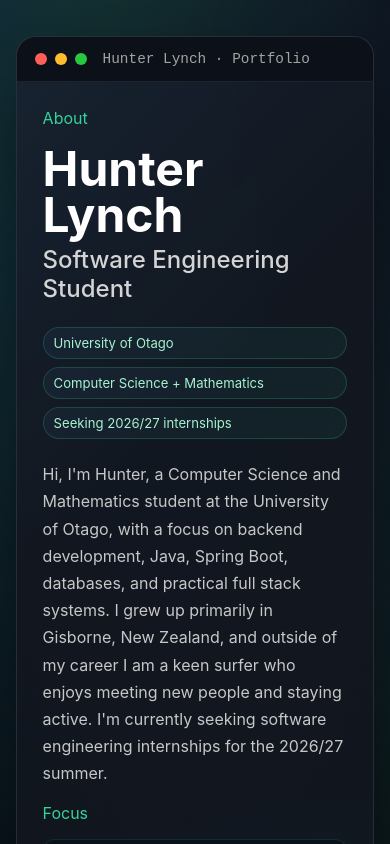
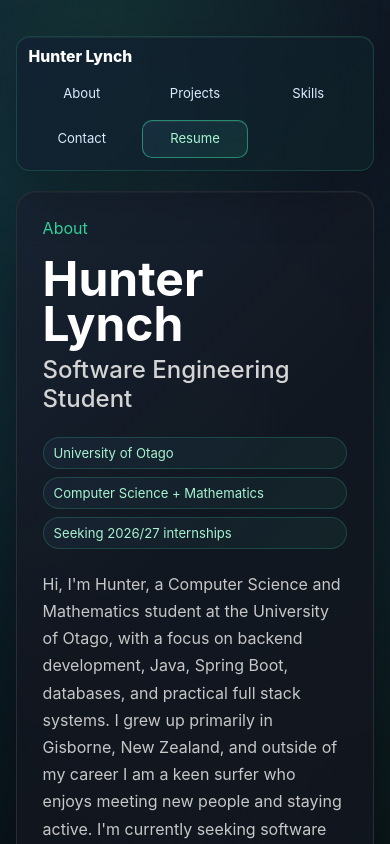
Before and after one commit to HunterLynch0/portfolio-site, a React (Vite) app: page / in a window 390 px wide. Shown: the top 844 px of the page. Built offline with nearby package versions, Linux system fonts and the light colour scheme; no server answers.

Commit message:
remove custom curser and add header with anchors

```diff
--- a/src/App.jsx
+++ b/src/App.jsx
@@ -1,4 +1,4 @@
-import { useCallback, useEffect, useRef, useState } from "react";
+import { useCallback, useEffect, useState } from "react";
 import DinoGame from "./DinoGame";
 import IntroScreen from "./IntroScreen";
 import {
@@ -213,141 +213,9 @@ function getHeatmapMonthLabels(heatmap) {
 
 function App() {
   const [isIntroActive, setIsIntroActive] = useState(true);
-  const [cursorPosition, setCursorPosition] = useState({ x: 0, y: 0 });
-  const [cursorVisible, setCursorVisible] = useState(false);
-  const [cursorActive, setCursorActive] = useState(false);
   const [openProjectIds, setOpenProjectIds] = useState(() => new Set());
   const [githubHeatmap, setGithubHeatmap] = useState(() => buildHeatmapData());
   const [githubContributionTotal, setGithubContributionTotal] = useState(null);
-
-  const cursorInfoRef = useRef({
-    x: 0,
-    y: 0,
-    visible: false,
-  });
-
-  const cursorActiveRef = useRef(false);
-  const lastTechHoverRef = useRef(null);
-
-  useEffect(() => {
-    let targetX = 0;
-    let targetY = 0;
-    let currentX = 0;
-    let currentY = 0;
-    let animationFrame;
-
-    const clearTechHover = (element) => {
-      if (!element) return;
-
-      const relatedElements = [
-        element,
-        element.previousElementSibling,
-        element.previousElementSibling?.previousElementSibling,
-        element.nextElementSibling,
-        element.nextElementSibling?.nextElementSibling,
-      ];
-
-      relatedElements.forEach((item) => {
-        item?.classList.remove("tech-hovered", "tech-near", "tech-far");
-      });
-    };
-
-    const applyTechHover = (element) => {
-      if (!element) return;
-
-      element.classList.add("tech-hovered");
-
-      element.previousElementSibling?.classList.add("tech-near");
-      element.nextElementSibling?.classList.add("tech-near");
-
-      element.previousElementSibling?.previousElementSibling?.classList.add("tech-far");
-      element.nextElementSibling?.nextElementSibling?.classList.add("tech-far");
-    };
-
-    const updateElementUnderCursor = () => {
-      const { x, y, visible } = cursorInfoRef.current;
-
-      if (!visible) return;
-
-      const elementUnderCursor = document.elementFromPoint(x, y);
-
-      const hoverTarget = elementUnderCursor?.closest(
-          "a, button, .dino-game, .tech-track span"
-      );
-
-      const techTarget = hoverTarget?.matches(".tech-track span")
-          ? hoverTarget
-          : null;
-
-      if (lastTechHoverRef.current !== techTarget) {
-        clearTechHover(lastTechHoverRef.current);
-
-        if (techTarget) {
-          applyTechHover(techTarget);
-        }
-
-        lastTechHoverRef.current = techTarget;
-      }
-
-      const nextCursorActive = Boolean(hoverTarget);
-
-      if (cursorActiveRef.current !== nextCursorActive) {
-        cursorActiveRef.current = nextCursorActive;
-        setCursorActive(nextCursorActive);
-      }
-    };
-
-    const moveCursor = (event) => {
-      targetX = event.clientX;
-      targetY = event.clientY;
-
-      cursorInfoRef.current = {
-        x: event.clientX,
-        y: event.clientY,
-        visible: true,
-      };
-
-      setCursorPosition({ x: event.clientX, y: event.clientY });
-      setCursorVisible(true);
-    };
-
-    const animate = () => {
-      currentX += (targetX - currentX) * 0.03;
-      currentY += (targetY - currentY) * 0.03;
-
-      document.documentElement.style.setProperty("--glow-x", `${currentX}px`);
-      document.documentElement.style.setProperty("--glow-y", `${currentY}px`);
-
-      updateElementUnderCursor();
-
-      animationFrame = requestAnimationFrame(animate);
-    };
-
-    const hideCursor = () => {
-      cursorInfoRef.current.visible = false;
-
-      setCursorVisible(false);
-      setCursorActive(false);
-
-      cursorActiveRef.current = false;
-
-      clearTechHover(lastTechHoverRef.current);
-      lastTechHoverRef.current = null;
-    };
-
-    window.addEventListener("pointermove", moveCursor);
-    window.addEventListener("pointerleave", hideCursor);
-
-    animate();
-
-    return () => {
-      window.removeEventListener("pointermove", moveCursor);
-      window.removeEventListener("pointerleave", hideCursor);
-      cancelAnimationFrame(animationFrame);
-
-      clearTechHover(lastTechHoverRef.current);
-    };
-  }, []);
 
   useEffect(() => {
     let ignoreResponse = false;
@@ -385,10 +253,6 @@ function App() {
       : `${githubContributionTotal} contributions in the last year`;
   const githubMonthLabels = getHeatmapMonthLabels(githubHeatmap);
 
-  const cursorClassName = `custom-cursor ${cursorVisible ? "visible" : ""} ${
-      cursorActive ? "active" : ""
-  }`;
-
   const toggleProjectArchitecture = (projectId) => {
     setOpenProjectIds((currentOpenProjectIds) => {
       const nextOpenProjectIds = new Set(currentOpenProjectIds);
@@ -411,42 +275,38 @@ function App() {
       <>
         <IntroScreen onComplete={handleIntroComplete} />
 
-        <div
-            className={`${cursorClassName} cursor-ring`}
-            style={{
-              left: `${cursorPosition.x}px`,
-              top: `${cursorPosition.y}px`,
-            }}
-        ></div>
-
-        <div
-            className={`${cursorClassName} cursor-dot`}
-            style={{
-              left: `${cursorPosition.x}px`,
-              top: `${cursorPosition.y}px`,
-            }}
-        ></div>
-
         <main
             className={`page ${isIntroActive ? "page-intro-hidden" : ""}`}
             inert={isIntroActive ? "" : undefined}
             aria-hidden={isIntroActive ? "true" : undefined}
         >
-          <section className="hero-grid">
+          <header className="site-header">
+            <a className="site-brand" href="#about" aria-label="Hunter Lynch home">
+              Hunter Lynch
+            </a>
+
+            <nav className="site-nav" aria-label="Primary navigation">
+              <a href="#about">About</a>
+              <a href="#projects">Projects</a>
+              <a href="#skills">Skills</a>
+              <a href="#contact">Contact</a>
+              <a
+                  href="/Resume.pdf"
+                  target="_blank"
+                  rel="noopener noreferrer"
+                  className="site-nav-resume"
+              >
+                Resume
+              </a>
+            </nav>
+          </header>
+
+          <section id="about" className="hero-grid" aria-labelledby="about-heading">
             <div className="terminal">
-              <div className="terminal-header">
-                <div className="buttons">
-                  <span></span>
-                  <span></span>
-                  <span></span>
-                </div>
-                <p>Hunter Lynch · Portfolio</p>
-              </div>
-
               <div className="terminal-body">
                 <p className="label">About</p>
 
-                <h1>Hunter Lynch</h1>
+                <h1 id="about-heading">Hunter Lynch</h1>
                 <h2>Software Engineering Student</h2>
 
                 <div className="hero-status-row" aria-label="Profile highlights">
@@ -488,9 +348,6 @@ function App() {
                   >
                     View Resume
                   </a>
-                  <a href="#projects">Projects</a>
-                  <a href="#skills">Skills</a>
-                  <a href="#contact">Contact</a>
                 </div>
               </div>
             </div>
--- a/src/IntroScreen.jsx
+++ b/src/IntroScreen.jsx
@@ -34,7 +34,6 @@ function IntroScreen({ onComplete }) {
         <div className="intro-grid"></div>
 
         <div className="intro-title-shell">
-          <span className="intro-system-line" aria-hidden="true">PORTFOLIO_BOOT</span>
           <div className="intro-name" data-text="Hunter Lynch" aria-hidden="true">
             Hunter Lynch
           </div>
--- a/src/index.css
+++ b/src/index.css
@@ -12,6 +12,12 @@
 
 html {
   scroll-behavior: smooth;
+}
+
+@media (prefers-reduced-motion: reduce) {
+  html {
+    scroll-behavior: auto;
+  }
 }
 
 body {
@@ -649,6 +655,108 @@ a {
   pointer-events: none;
 }
 
+.site-header {
+  position: sticky;
+  top: 18px;
+  z-index: 1000;
+  display: flex;
+  align-items: center;
+  justify-content: space-between;
+  gap: 18px;
+  width: 100%;
+  margin: 0 0 24px;
+  border: 1px solid rgba(var(--accent-green-rgb), 0.2);
+  border-radius: 18px;
+  padding: 10px 12px 10px 16px;
+  background:
+          linear-gradient(135deg, rgba(var(--accent-blue-rgb), 0.08), rgba(var(--accent-green-rgb), 0.07)),
+          rgba(10, 16, 26, 0.74);
+  box-shadow:
+          0 18px 52px rgba(0, 0, 0, 0.28),
+          inset 0 1px 0 rgba(255, 255, 255, 0.06);
+  backdrop-filter: blur(18px);
+  -webkit-backdrop-filter: blur(18px);
+}
+
+.site-brand {
+  flex: 0 0 auto;
+  color: #ffffff;
+  font-size: 0.98rem;
+  font-weight: 760;
+  letter-spacing: 0;
+  line-height: 1;
+}
+
+.site-nav {
+  display: flex;
+  flex: 1 1 auto;
+  flex-wrap: wrap;
+  align-items: center;
+  justify-content: flex-end;
+  gap: 6px;
+  min-width: 0;
+}
+
+.site-nav a {
+  display: inline-flex;
+  align-items: center;
+  justify-content: center;
+  min-height: 36px;
+  border: 1px solid transparent;
+  border-radius: 10px;
+  padding: 8px 10px;
+  color: #dbeafe;
+  font-size: 0.9rem;
+  line-height: 1;
+  transition:
+          border-color 0.2s ease,
+          background 0.2s ease,
+          color 0.2s ease,
+          box-shadow 0.2s ease,
+          transform 0.2s ease;
+}
+
+.site-nav a:hover,
+.site-nav a:focus-visible,
+.site-brand:hover,
+.site-brand:focus-visible {
+  color: var(--accent-mint);
+}
+
+.site-nav a:hover,
+.site-nav a:focus-visible {
+  border-color: rgba(var(--accent-green-rgb), 0.5);
+  background: rgba(var(--accent-green-rgb), 0.075);
+  box-shadow: 0 10px 24px rgba(var(--accent-green-rgb), 0.1);
+  transform: translateY(-1px);
+}
+
+.site-brand:focus-visible,
+.site-nav a:focus-visible {
+  outline: 2px solid rgba(var(--accent-green-rgb), 0.88);
+  outline-offset: 3px;
+}
+
+.site-nav-resume {
+  border-color: rgba(var(--accent-green-rgb), 0.56) !important;
+  background:
+          linear-gradient(135deg, rgba(var(--accent-blue-rgb), 0.08), rgba(var(--accent-green-rgb), 0.1)) !important;
+  color: var(--accent-mint) !important;
+  box-shadow: inset 0 1px 0 rgba(255, 255, 255, 0.06);
+}
+
+.site-nav-resume:hover,
+.site-nav-resume:focus-visible {
+  border-color: rgba(var(--accent-green-rgb), 0.86) !important;
+  background:
+          linear-gradient(135deg, rgba(var(--accent-blue-rgb), 0.14), rgba(var(--accent-green-rgb), 0.18)) !important;
+}
+
+.hero-grid,
+.section {
+  scroll-margin-top: 112px;
+}
+
 .hero-grid {
   display: grid;
   grid-template-columns: minmax(0, 1.18fr) minmax(320px, 0.82fr);
@@ -687,45 +795,6 @@ a {
   z-index: 1;
 }
 
-.terminal-header {
-  display: flex;
-  align-items: center;
-  gap: 16px;
-  background: rgba(12, 16, 24, 0.96);
-  padding: 14px 18px;
-  border-bottom: 1px solid rgba(255, 255, 255, 0.08);
-}
-
-.terminal-header p {
-  margin: 0;
-  color: #a3a3a3;
-  font-size: 0.9rem;
-}
-
-.buttons {
-  display: flex;
-  gap: 8px;
-}
-
-.buttons span {
-  width: 12px;
-  height: 12px;
-  border-radius: 50%;
-}
-
-/* Mac-style terminal dots */
-.buttons span:nth-child(1) {
-  background: #ff5f57;
-}
-
-.buttons span:nth-child(2) {
-  background: #ffbd2e;
-}
-
-.buttons span:nth-child(3) {
-  background: #28c840;
-}
-
 .terminal-body,
 .preview-card,
 .section {
@@ -743,7 +812,6 @@ a {
 }
 
 /* Keep only the code-like details monospace. */
-.terminal-header,
 .command,
 .prompt,
 .score-board,
@@ -795,6 +863,11 @@ h2 {
   background: rgba(96, 165, 250, 0.08);
   transform: translateY(-2px);
   box-shadow: 0 12px 30px rgba(96, 165, 250, 0.1);
+}
+
+.actions a:focus-visible {
+  outline: 2px solid rgba(var(--accent-green-rgb), 0.88);
+  outline-offset: 3px;
 }
 
 /* Resume button: normally looks like the other buttons' hover state */
@@ -1914,6 +1987,35 @@ h2 {
 }
 
 @media (max-width: 620px) {
+  .site-header {
+    top: 10px;
+    display: grid;
+    grid-template-columns: 1fr;
+    gap: 10px;
+    margin-bottom: 20px;
+    border-radius: 14px;
+    padding: 12px;
+  }
+
+  .site-nav {
+    display: grid;
+    width: 100%;
+    grid-template-columns: repeat(3, minmax(0, 1fr));
+    gap: 7px;
+  }
+
+  .site-nav a {
+    min-width: 0;
+    min-height: 38px;
+    padding: 8px 6px;
+    font-size: 0.82rem;
+  }
+
+  .hero-grid,
+  .section {
+    scroll-margin-top: 132px;
+  }
+
   .project-card-header,
   .project-actions {
     display: grid;
@@ -2489,182 +2591,6 @@ h2 {
   }
 }
 
-/* Custom layered orbit cursor */
-@media (hover: hover) and (pointer: fine) {
-  body,
-  body * {
-    cursor: none !important;
-  }
-
-  .custom-cursor {
-    position: fixed;
-    top: 0;
-    left: 0;
-    pointer-events: none;
-    z-index: 9999;
-    border-radius: 50%;
-    opacity: 0;
-    transform: translate(-50%, -50%);
-    will-change: left, top, opacity, transform;
-  }
-
-  .custom-cursor.visible {
-    opacity: 1;
-  }
-
-  .cursor-dot {
-    width: 6px;
-    height: 6px;
-    border-radius: 2px;
-    border: 1px solid rgba(3, 7, 18, 0.35);
-    background: #eff6ff;
-    box-shadow:
-            0 0 0 1px rgba(219, 234, 254, 0.18),
-            0 0 16px rgba(96, 165, 250, 1),
-            0 0 32px rgba(96, 165, 250, 0.3);
-    transform: translate(-50%, -50%) rotate(45deg);
-    transition:
-            opacity 0.16s ease,
-            transform 0.18s ease,
-            background 0.18s ease,
-            box-shadow 0.18s ease;
-  }
-
-  .cursor-ring {
-    width: 36px;
-    height: 36px;
-    border: 1px solid rgba(147, 197, 253, 0.38);
-    background:
-            radial-gradient(circle, rgba(96, 165, 250, 0.1) 0 18%, transparent 19%),
-            rgba(96, 165, 250, 0.02);
-    box-shadow:
-            inset 0 0 16px rgba(96, 165, 250, 0.08),
-            0 0 0 1px rgba(219, 234, 254, 0.08),
-            0 0 30px rgba(96, 165, 250, 0.2);
-    opacity: 0;
-    transform: translate(-50%, -50%) rotate(0deg);
-    transition:
-            opacity 0.16s ease,
-            width 0.18s ease,
-            height 0.18s ease,
-            border-color 0.18s ease,
-            transform 0.18s ease,
-            background 0.18s ease,
-            box-shadow 0.18s ease;
-  }
-
-  .cursor-ring::before,
-  .cursor-ring::after {
-    content: "";
-    position: absolute;
-    border-radius: 50%;
-    pointer-events: none;
-    transition:
-            opacity 0.18s ease,
-            border-color 0.18s ease,
-            background 0.18s ease,
-            box-shadow 0.18s ease,
-            transform 0.18s ease;
-  }
-
-  .cursor-ring::before {
-    inset: -5px;
-    background: conic-gradient(
-            from 20deg,
-            rgba(191, 219, 254, 0.88) 0deg 30deg,
-            transparent 30deg 104deg,
-            rgba(96, 165, 250, 0.82) 104deg 146deg,
-            transparent 146deg 250deg,
-            rgba(147, 197, 253, 0.62) 250deg 286deg,
-            transparent 286deg 360deg
-    );
-    -webkit-mask: radial-gradient(circle, transparent 0 56%, #000 58% 66%, transparent 68%);
-    mask: radial-gradient(circle, transparent 0 56%, #000 58% 66%, transparent 68%);
-    opacity: 0.82;
-    animation: cursorOrbitSweep 10s linear infinite;
-    will-change: transform;
-  }
-
-  .cursor-ring::after {
-    top: 50%;
-    left: 50%;
-    width: 4px;
-    height: 4px;
-    background: #60a5fa;
-    box-shadow:
-            17px 0 0 rgba(191, 219, 254, 0.76),
-            -17px 0 0 rgba(96, 165, 250, 0.52),
-            0 0 16px rgba(96, 165, 250, 0.88);
-    transform: translate(-50%, -50%);
-    animation: cursorOrbitMarkers 14s linear infinite reverse;
-    will-change: transform;
-  }
-
-  .cursor-ring.visible {
-    opacity: 0.84;
-  }
-
-  .cursor-dot.active {
-    transform: translate(-50%, -50%) rotate(225deg) scale(1.05);
-    background: #ffffff;
-    box-shadow: 0 0 24px rgba(191, 219, 254, 0.95);
-  }
-
-  .cursor-ring.active {
-    width: 48px;
-    height: 48px;
-    border-color: rgba(191, 219, 254, 0.54);
-    opacity: 1;
-    transform: translate(-50%, -50%) rotate(210deg);
-    background:
-            radial-gradient(circle, rgba(191, 219, 254, 0.12) 0 16%, transparent 17%),
-            rgba(96, 165, 250, 0.03);
-    box-shadow:
-            inset 0 0 22px rgba(96, 165, 250, 0.09),
-            0 0 38px rgba(96, 165, 250, 0.24);
-  }
-
-  .cursor-ring.active::before {
-    opacity: 1;
-    animation-duration: 6.5s;
-  }
-
-  .cursor-ring.active::after {
-    background: #bfdbfe;
-    box-shadow:
-            23px 0 0 rgba(191, 219, 254, 0.76),
-            -23px 0 0 rgba(96, 165, 250, 0.5),
-            0 0 18px rgba(191, 219, 254, 0.84);
-    animation-duration: 9s;
-  }
-}
-
-@keyframes cursorOrbitSweep {
-  from {
-    transform: rotate(0deg);
-  }
-
-  to {
-    transform: rotate(360deg);
-  }
-}
-
-@keyframes cursorOrbitMarkers {
-  from {
-    transform: translate(-50%, -50%) rotate(0deg);
-  }
-
-  to {
-    transform: translate(-50%, -50%) rotate(360deg);
-  }
-}
-
-@media (hover: none), (pointer: coarse), (max-width: 850px) {
-  .custom-cursor {
-    display: none;
-  }
-}
-
 .tech-stack-section {
   position: relative;
   overflow: hidden;
@@ -3121,32 +3047,6 @@ h2 {
           0 5px 18px rgba(var(--accent-blue-rgb), 0.08);
 }
 
-.cursor-dot {
-  box-shadow:
-          0 0 0 1px rgba(var(--accent-mint-rgb), 0.2),
-          0 0 16px rgba(var(--accent-blue-rgb), 0.9),
-          0 0 32px rgba(var(--accent-green-rgb), 0.35);
-}
-
-.cursor-ring {
-  border-color: rgba(var(--accent-green-rgb), 0.38);
-  background:
-          radial-gradient(circle, rgba(var(--accent-blue-rgb), 0.09) 0 18%, transparent 19%),
-          rgba(var(--accent-green-rgb), 0.02);
-  box-shadow:
-          inset 0 0 16px rgba(var(--accent-blue-rgb), 0.08),
-          0 0 0 1px rgba(var(--accent-mint-rgb), 0.08),
-          0 0 30px rgba(var(--accent-green-rgb), 0.2);
-}
-
-.cursor-ring::after {
-  background: var(--accent-green);
-  box-shadow:
-          17px 0 0 rgba(var(--accent-mint-rgb), 0.76),
-          -17px 0 0 rgba(var(--accent-blue-rgb), 0.56),
-          0 0 16px rgba(var(--accent-green-rgb), 0.88);
-}
-
 .tech-marquee,
 .tech-track span {
   border-color: rgba(var(--accent-green-rgb), 0.24);
```
